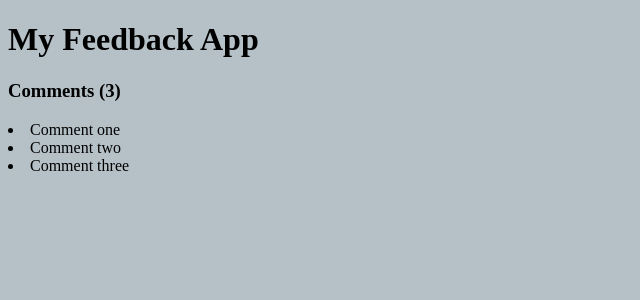
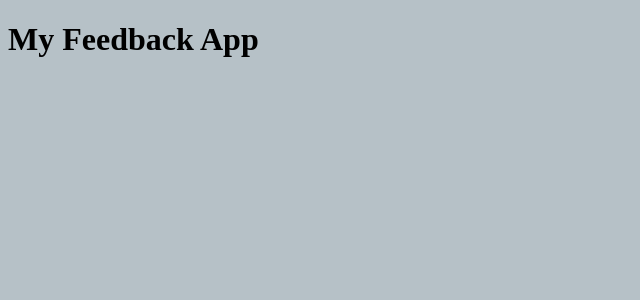
Before and after one commit to bruhu/feedback-app, a React (Create React App) app: page / in a window 1280 px wide. Shown: the top 300 px of the page, without its empty margins (0-640 px from the left). Built offline with nearby package versions, Linux system fonts and the light colour scheme.

Commit message:
removed all test code

```diff
--- a/src/App.js
+++ b/src/App.js
@@ -1,30 +1,7 @@
 function App() {
-  const comments = [
-    { id: 1, text: 'one' },
-    { id: 2, text: 'two' },
-    { id: 3, text: 'three' },
-  ]
-
-  const loading = false
-  const showComments = true
-  const commentBlock = (
-    <div className='comments'>
-      <h3>Comments ({comments.length})</h3>
-
-      <ul></ul>
-      {comments.map((comment, index) => (
-        <li key={index}>Comment {comment.text}</li>
-      ))}
-    </div>
-  )
-
-  if (loading) return <p>Loading...</p>
-
   return (
     <div className='container'>
       <h1>My Feedback App</h1>
-
-      {showComments && commentBlock}
     </div>
   )
 }
```
